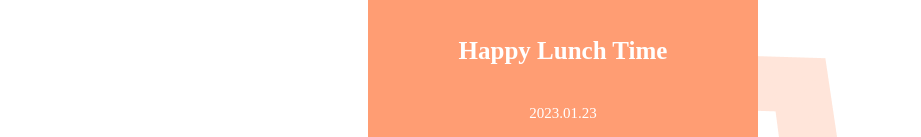
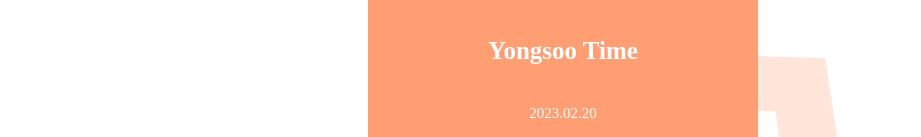
Before and after one commit to Han-TS/4cut-pj, a plain HTML site: page index.html in a window 1280 px wide. Shown: the part 878-1015 px from the top of the page, without its empty margins (77-998 px from the left). Drawn offline with Linux system fonts and the light colour scheme; a web font is replaced by a local one.

Commit message:
Add files via upload

```diff
--- a/index.html
+++ b/index.html
@@ -124,8 +124,8 @@
                 </div>
             </div>
             <div class="footer">
-                <p class="f-title">Happy Lunch Time</p>
-                <p class="f-date">2023.01.23</p>
+                <p class="f-title">Yongsoo Time</p>
+                <p class="f-date">2023.02.20</p>
             </div>
         </div>
     </body>
```
